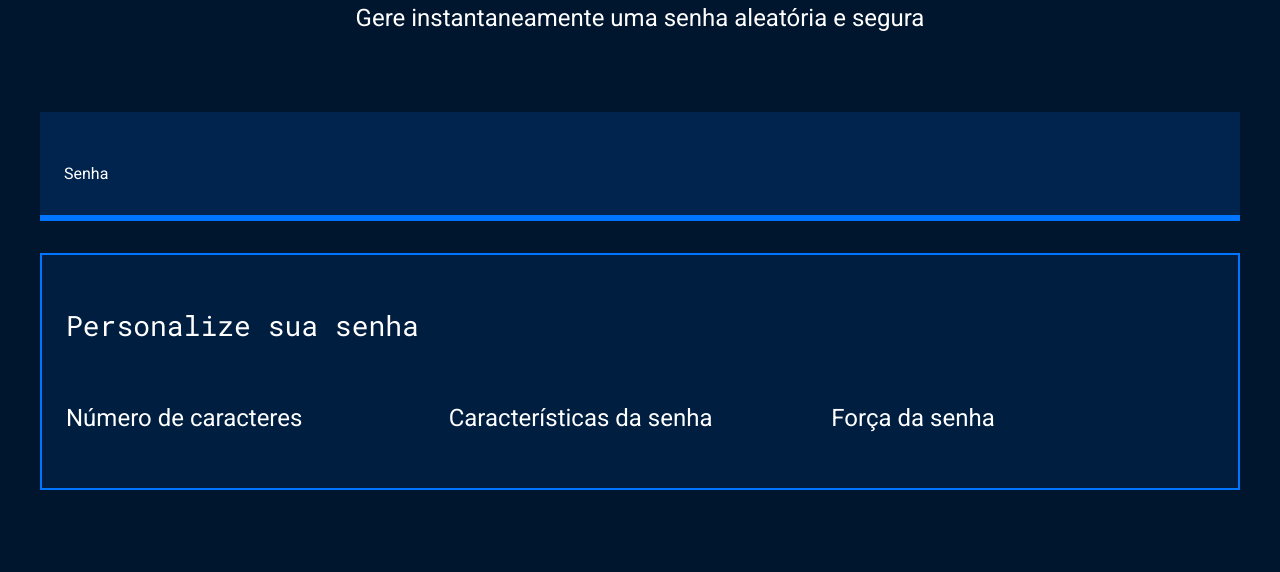
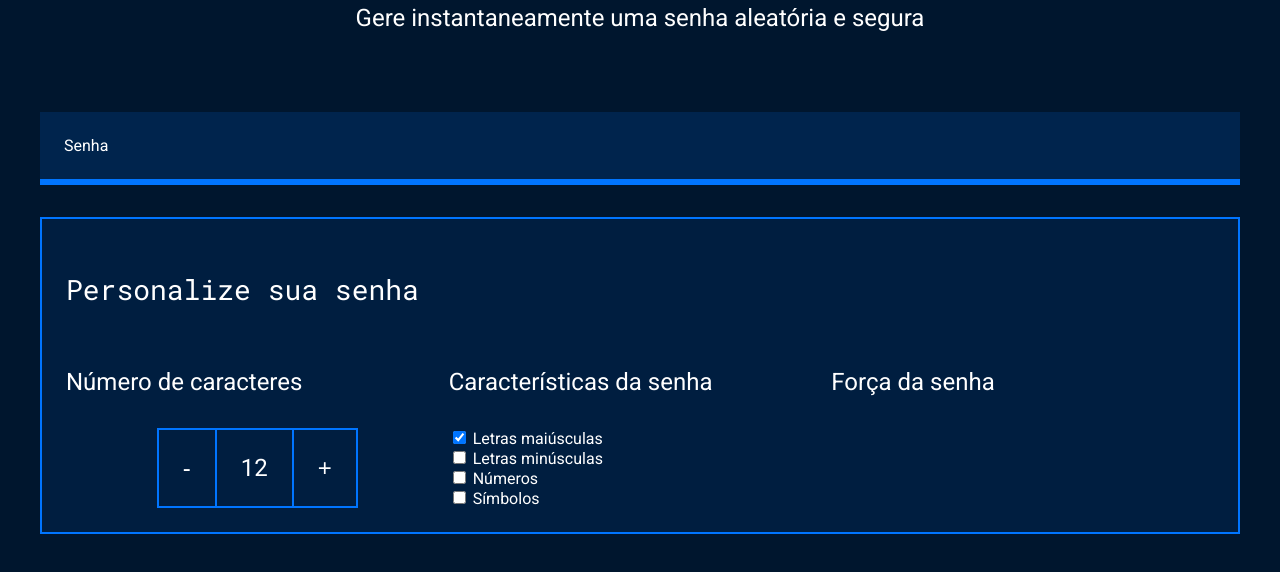
Before and after one commit to gabeeantunez/Gerador-de-Senhas---Gabriel-Antunes, a plain HTML site: page index.html in a window 1280 px wide. Shown: the part 214-786 px from the top of the page. Drawn offline with Linux system fonts and the light colour scheme.

Commit message:
personalizamos os caracters

```diff
--- a/index.html
+++ b/index.html
@@ -4,7 +4,7 @@
 <head>
     <meta charset="UTF-8">
     <meta name="viewport" content="width=device-width, initial-scale=1.0">
-    <title>Gerador de senha</title>
+    <title>Gerador de senha - Gabriel Antunes</title>
     <link rel="stylesheet" href="style.css">
 </head>
 
@@ -15,24 +15,41 @@
             <h2 class="titulo-principal">Gerador de senhas</h2>
             <h3 class="titulo-secundario">Gere instantaneamente uma senha aleatória e segura</h3>
         </div>
-        <div class="conteudo-senha">
-            <label for="senha">Senha</label>
-            <input name="senha" type="text" id="campo-senha">
-        </div>
+        <div class="conteudo-senha">Senha</div>
         <div class="parametro">
             <h3 class="parametro-titulo">Personalize sua senha</h3>
             <div class="parametro-coluna__senha">
                 <div class="parametro-senha">
                     <h4 class="parametro-senha__titulo">Número de caracteres</h4>
+                    <div class="parametro-senha-botoes">
+                        <button class="parametro-senha__botao">-</button>
+                        <p class="parametro-senha__texto">12</p>
+                        <button class="parametro-senha__botao">+</button>
+                    </div>
                 </div>
                 <div class="parametro-senha">
                     <h4 class="parametro-senha__titulo">Características da senha</h4>
-                </div>
+                        <div class="parametro-senha-checkbox">
+                            <input name="maiusculo" type="checkbox" checked>
+                            <label for="maiusculo">Letras maiúsculas</label>
+                        </div>
+                        <div class="parametro-senha-checkbox">
+                            <input name="minusculo" type="checkbox">
+                            <label for="minusculo">Letras minúsculas</label>
+                        </div>
+                        <div class="parametro-senha-checkbox">
+                            <input name="numero" type="checkbox">
+                            <label for="numero">Números</label>
+                        </div>
+                        <div class="parametro-senha-checkbox">
+                            <input name="simbolo" type="checkbox">
+                            <label for="simbolo">Símbolos</label>
+                        </div>
+                    </div>
                 <div class="parametro-senha">
                     <h4 class="parametro-senha__titulo">Força da senha</h4>
                 </div>
             </div>
-        </div>
     </section>
 </body>
 
--- a/style.css
+++ b/style.css
@@ -72,7 +72,7 @@ body{
 }
 
 .parametro-senha__titulo{
-    font-size:24px;
+    font-size:24px;,
 }
 
 .parametro-coluna__senha{
@@ -85,6 +85,28 @@ body{
     margin: 0 auto;
 }
 
+.parametro-senha-botoes{
+    display: flex;
+    justify-content: center;
+}
+
+.parametro-senha__botao{
+    background-color: var(--fundo-texto);
+    color: var(--branco);
+    border: 2px solid var(--borda);
+    padding: 24px;
+    font-size: 24px;
+    cursor: pointer;
+}
+
+.parametro-senha__texto{
+    padding: 24px;
+    border-top: 2px solid var(--borda);
+    border-bottom: 2px solid var(--borda);
+    margin: 0;
+    font-size: 24px;
+}
+
 @media screen and (min-width: 768px) {
     .parametro-coluna__senha{
         flex-direction: row;
```
